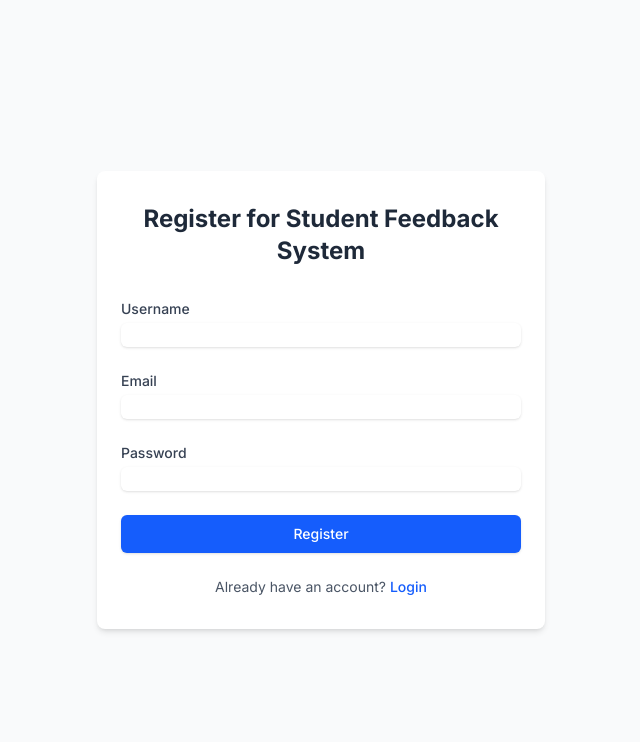
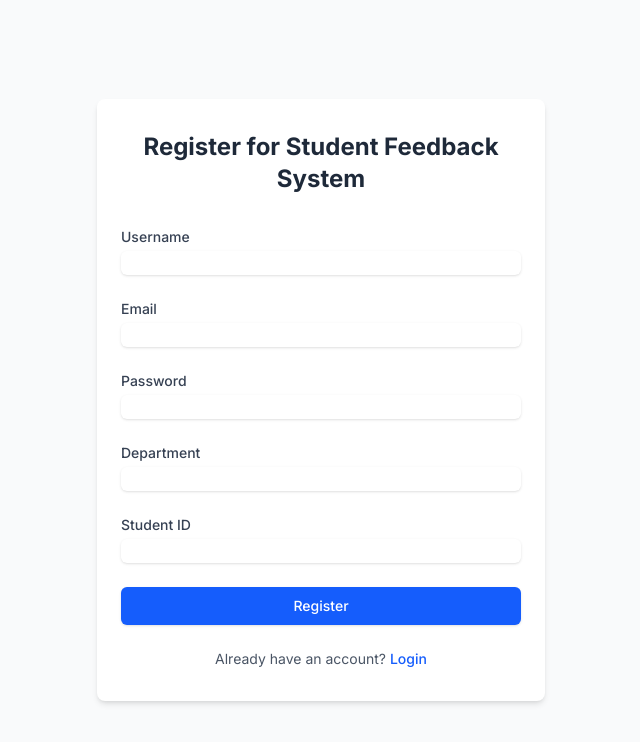
Before and after one commit to badral23/student-feedback-frontend, a Next.js app: page /register in a window 1280 px wide. Shown: the top 742 px of the page, without its empty margins (319-959 px from the left). Built offline with nearby package versions, Linux system fonts and the light colour scheme; no server answers.

Commit message:
register page

```diff
--- a/app/(auth)/register/page.tsx
+++ b/app/(auth)/register/page.tsx
@@ -1,4 +1,3 @@
-// app/(auth)/register/page.tsx
 "use client";
 
 import { useState } from "react";
@@ -25,6 +24,8 @@ export default function RegisterPage() {
         email: data.email,
         password: data.password,
         role: "student", // Default role for registration
+        department: data.department,
+        studentId: data.studentId,
       });
 
       toast.success("Registration successful! Please log in.");
@@ -117,6 +118,49 @@ export default function RegisterPage() {
             )}
           </div>
 
+          {/* New fields: Department and Student ID */}
+          <div>
+            <label
+              htmlFor="department"
+              className="block text-sm font-medium text-gray-700"
+            >
+              Department
+            </label>
+            <input
+              id="department"
+              type="text"
+              {...register("department", {
+                required: "Department is required",
+              })}
+              className="mt-1 block w-full border-gray-300 rounded-md shadow-sm focus:ring-blue-500 focus:border-blue-500"
+            />
+            {errors.department && (
+              <p className="mt-1 text-sm text-red-600">
+                {errors.department.message as string}
+              </p>
+            )}
+          </div>
+
+          <div>
+            <label
+              htmlFor="studentId"
+              className="block text-sm font-medium text-gray-700"
+            >
+              Student ID
+            </label>
+            <input
+              id="studentId"
+              type="text"
+              {...register("studentId", { required: "Student ID is required" })}
+              className="mt-1 block w-full border-gray-300 rounded-md shadow-sm focus:ring-blue-500 focus:border-blue-500"
+            />
+            {errors.studentId && (
+              <p className="mt-1 text-sm text-red-600">
+                {errors.studentId.message as string}
+              </p>
+            )}
+          </div>
+
           <div>
             <button
               type="submit"
```
